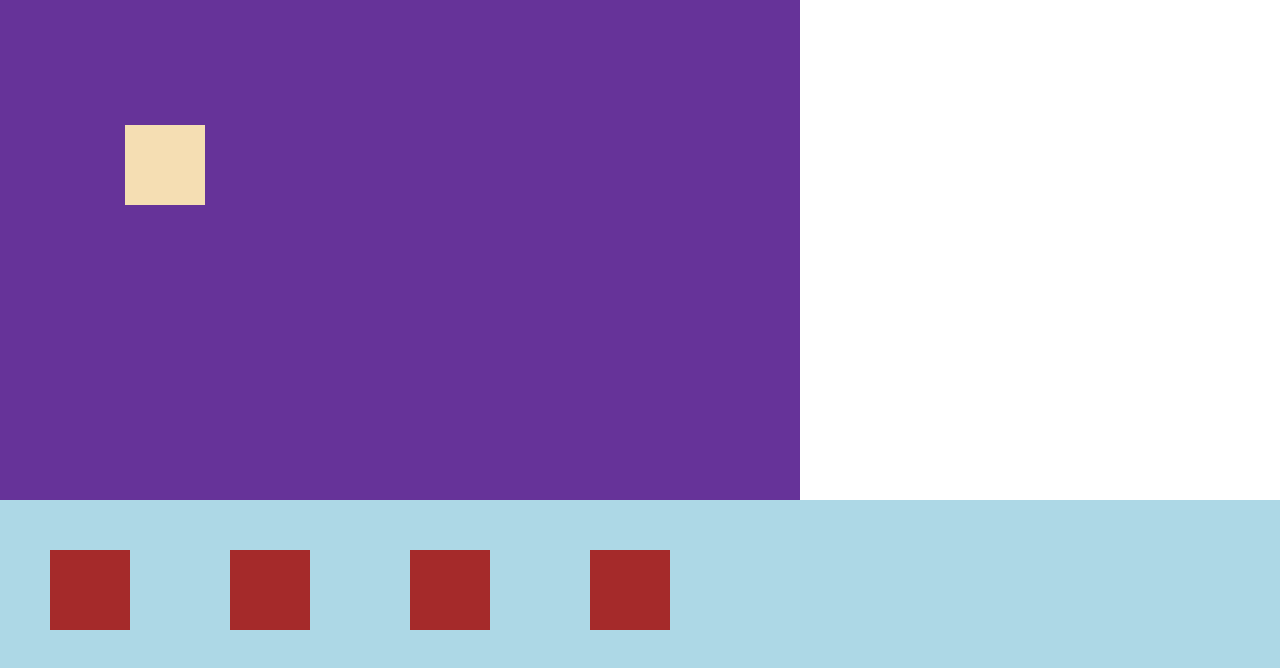
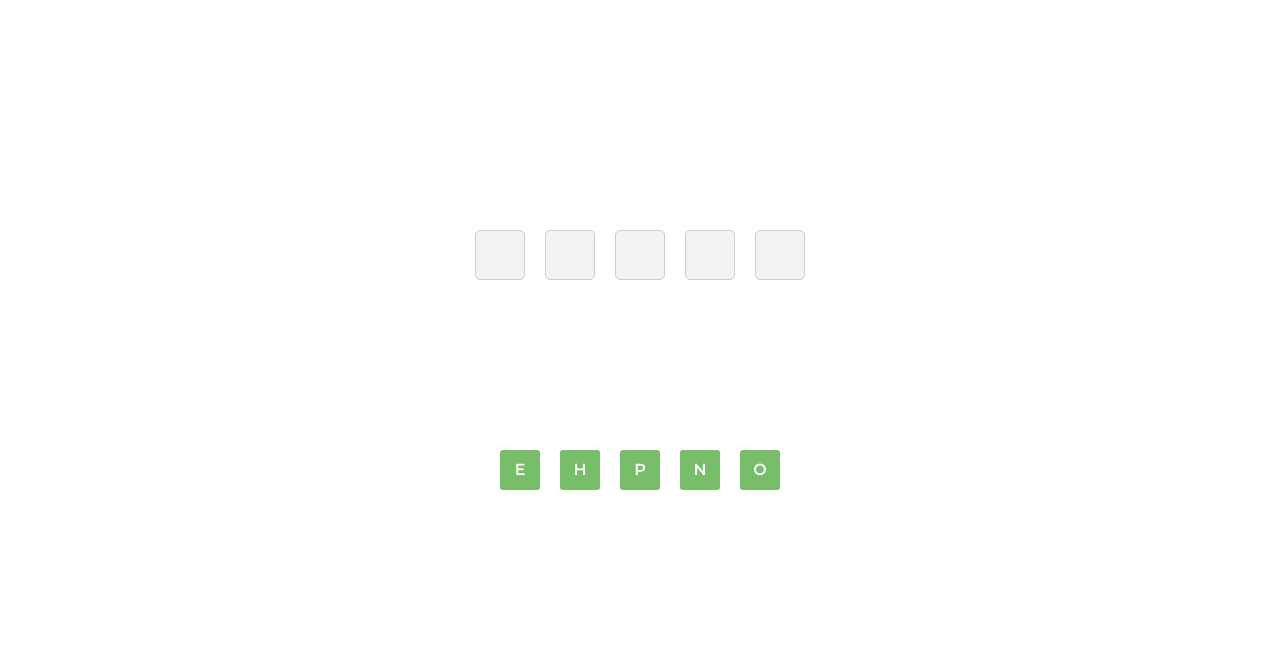
Before and after one commit to Skwal98/AngularDirectives, an Angular app: page /drag in a window 1280 px wide. Shown: the top 668 px of the page. Built offline with nearby package versions, Linux system fonts and the light colour scheme.

Commit message:
split services, implement drop container

```diff
--- a/src/app/components/drag-drop/drag-drop.component.html
+++ b/src/app/components/drag-drop/drag-drop.component.html
@@ -1,50 +1,79 @@
-<div class="main">
-  <div #dv drag (myDrag)='drag($event)' (dragStart)='start()' (dragStop)='stop()' (myDropped)='onDropped($event)' class="inner">
-  </div>
-</div>
-
-<div class="drop-zone">
-
-
-  <div myDrop id='first' class="drop-block"></div>
-  <div myDrop id='second' class="drop-block"></div>
-  <div myDrop id='third' class="drop-block"></div>
-  <div myDrop id='fourth' class="drop-block"></div>
+<div class="common">
+    <div class="drop-block">
+      <div myDrop
+          *ngFor="let answer of answers"
+          [receiver]='!answer.isAnswered'
+          [value]='answer'
+          class="letter-container">
+          <span *ngIf="answer.isAnswered">
+            {{answer.letter}}
+          </span>
+        </div>
+    </div>
+    <div class="drag-block">
+      <div myDrag
+          *ngFor="let letter of letters"
+          (myDropped)='onDropped($event)'
+          [value]='letter'
+          class="letter">
+          {{letter}}
+        </div>
+    </div>
 </div>
 
 <style>
-  .main{
-    position: relative;
-    display: block;
-    background-color: rebeccapurple;
-    width: 100vh;
-    height: 500px;
+  .common{
+    display: flex;
+    align-items: center;
+    justify-content: center;
+    flex-direction: column;
+    min-height: 90vh;
   }
 
-  .inner {
-    background-color: wheat;
-    position: relative;
-    display: inline-block;
-    margin: 125px;
-    height: 80px;
-    width: 80px;
-    z-index: 100;
+  .drop-block, .drag-block{
+    display: flex;
+    justify-content: center;
   }
 
-  .drop-zone{
-    position: relative;
-    display: block;
-    background-color: lightblue;
-    width: 100%;
-    height: 400px;
+  .drag-block{
+    margin-top: 150px;
   }
 
-  .drop-block{
-    position: relative;
-    display: inline-block;
-    height: 80px;
-    width: 80px;
-    background-color: brown;
-    margin: 50px;
+  .letter-container{
+    height: 50px;
+    width: 50px;
+    margin:10px;
+    background-color: #f3f3f3;
+    border: 1px solid;
+    border-color: #cecece;
+    border-radius: 5px;
+    display: flex;
+    align-items: center;
+    justify-content: center;
+    font-family: 'Montserrat', sans-serif;
+  }
+
+  .letter{
+    height: 40px;
+    width: 40px;
+    margin: 10px;
+    background-color: #76be67;
+    color: white;
+    display: flex;
+    align-items: center;
+    justify-content: center;
+    border-radius: 3px;
+    user-select: none;
+    cursor: pointer;
+    font-family: 'Montserrat', sans-serif;
+  }
+
+  .fail{
+    background-color: #ff5e5e;
+  }
+
+  .isMoving{
+    z-index: 9999;
+    box-shadow: 0 0 10px rgba(0,0,0,0.3);
   }
 </style>
--- a/src/app/components/drag-drop/drag-drop.component.ts
+++ b/src/app/components/drag-drop/drag-drop.component.ts
@@ -1,7 +1,7 @@
-import { animate, AnimationBuilder, AnimationPlayer, style } from '@angular/animations';
-import { Component, ElementRef, ViewChild } from '@angular/core';
-import { fromEvent } from 'rxjs';
-import { Dropped, Point } from '../../core/directives/drag.directive';
+import { Component } from '@angular/core';
+import { Dropped } from '../models/dropped.model';
+import { shuffle } from '../utils/common.utils';
+import { Answer } from './models/answer.model';
 
 @Component({
   selector: 'app-drag',
@@ -9,47 +9,22 @@ import { Dropped, Point } from '../../core/directives/drag.directive';
   styleUrls: ['./drag-drop.component.sass']
 })
 export class DragDropComponent {
-  title = 'AngularDirectives';
-  @ViewChild('dv') div: ElementRef;
+  answers: Answer[];
+  letters: string[];
 
-  constructor(private _ab: AnimationBuilder) {
-
-  }
-
-  first = true;
-
-  drag(point: Point){
-    const {style} = this.div.nativeElement;
-    const finalX = point[0] - this.initial[0];
-    const finalY = point[1] - this.initial[1];
-    style.transform = `translate(${finalX}px, ${finalY}px)`
-  }
-
-
-  initial: [number, number];
-  start(){
-    const element = this.div.nativeElement;
-    this.initial = [element.offsetLeft + element.clientWidth / 2, element.offsetTop + element.clientHeight / 2];
-  }
-
-  stop(){
-    const elStyle = this.div.nativeElement.style;
-    const returnAnimation = this._ab.build([
-      style({ transform: elStyle.transform }),
-      animate(200, style({ transform: `translate(0px, 0px)` }))
-    ]);
-
-
-    const player = returnAnimation.create(this.div.nativeElement);
-    player.onDone(() => {
-      elStyle.transform =  `translate(0px, 0px)`;
-      player.destroy()
-    });
-    player.play();
+  constructor() {
+    const word = "Phone".toUpperCase();
+    this.answers = word.split('').map(x => new Answer(x, false));
+    this.letters = shuffle(word.split(''));
   }
 
   onDropped(dropped: Dropped){
-    //dropped.container.element.nativeElement;
-    console.log(dropped);
+    const answer = dropped.container.value;
+    if (answer.letter === dropped.item.value){
+      answer.isAnswered = true;
+      dropped.item.element.nativeElement.remove();
+    } else {
+      dropped.item.element.nativeElement.classList.add('fail');
+    }
   }
 }
--- /dev/null
+++ b/src/app/components/drag-drop/models/answer.model.ts
@@ -0,0 +1,6 @@
+export class Answer {
+    constructor(
+      public letter: string,
+      public isAnswered: boolean) {
+    }
+  }
--- /dev/null
+++ b/src/app/components/models/dropped.model.ts
@@ -0,0 +1,8 @@
+import { DragDirective } from "src/app/core/directives/drag.directive";
+import { DropDirective } from "src/app/core/directives/drop.directive";
+
+export class Dropped{
+    constructor(
+    readonly container: DropDirective<any>,
+    readonly item?: DragDirective){}
+  }
--- /dev/null
+++ b/src/app/components/services/animation.service.ts
@@ -0,0 +1,26 @@
+import { animate, AnimationBuilder, AnimationFactory, style } from "@angular/animations";
+import { ElementRef, Inject, Injectable } from "@angular/core";
+
+const NULL_TRANSFORM = `translate(0px, 0px)`;
+@Injectable()
+export class AnimationService {
+    constructor(readonly _ab: AnimationBuilder,
+        @Inject(ElementRef) readonly elementRef: ElementRef<HTMLElement>) {
+    }
+
+    public animateToNullTransform(){
+      const elStyle = this.elementRef.nativeElement.style;
+      const animation = this._ab.build([
+        style({ transform: elStyle.transform }),
+        animate(200, style({ transform: NULL_TRANSFORM }))
+      ]);
+      this._play(animation, () => elStyle.transform =  NULL_TRANSFORM);
+    }
+
+    private _play(animation: AnimationFactory, doneCallbak: () => void){
+        const player = animation.create(this.elementRef.nativeElement);
+        player.onDone(doneCallbak);
+        player.onDone(() => player.destroy());
+        player.play();
+    }
+}
--- /dev/null
+++ b/src/app/components/services/drag-drop.service.ts
@@ -0,0 +1,51 @@
+import { DOCUMENT } from "@angular/common";
+import { ElementRef, Inject, Injectable, Output } from "@angular/core";
+import { fromEvent, merge, Observable } from "rxjs";
+import { map, share, switchMap, take, takeUntil } from "rxjs/operators";
+import { Point } from "src/app/types/common.type";
+
+@Injectable()
+export class DragDropService {
+
+    @Output('dragMove') readonly move$: Observable<Point>;
+    @Output('dragStart') readonly start$: Observable<Point>;
+    @Output('dragEnd') readonly end$: Observable<Point>;
+
+    constructor(
+        @Inject(ElementRef) {nativeElement}: ElementRef<Element>,
+        @Inject(DOCUMENT) documentRef: Document,
+    ) {
+        const mouseDown$ = fromEvent(nativeElement, 'mousedown');
+        const mouseMove$ = fromEvent(documentRef, 'mousemove');
+        const mouseLeave$ = fromEvent(documentRef, 'mouseleave');
+        const mouseUp$ = fromEvent(documentRef, 'mouseup');
+
+        const moveUntil$ = merge(mouseUp$, mouseLeave$);
+
+        this.start$ = mouseDown$.pipe(
+          switchMap(() => mouseMove$.pipe(take(1), takeUntil(moveUntil$))),
+          share(),
+          map((x: MouseEvent) => {
+            x.preventDefault();
+            return [x.clientX, x.clientY];
+          })
+        );
+
+        this.end$ = this.start$.pipe(
+          switchMap(() => moveUntil$.pipe(take(1))),
+          share(),
+          map((x: MouseEvent) => {
+            x.preventDefault();
+            return [x.clientX, x.clientY];
+          })
+        );
+
+        this.move$ = this.start$.pipe(
+          switchMap(() => mouseMove$.pipe(takeUntil(moveUntil$))),
+          map((x: MouseEvent) => {
+            x.preventDefault();
+            return [x.clientX, x.clientY];
+          })
+        );
+    }
+}
--- /dev/null
+++ b/src/app/components/utils/common.utils.ts
@@ -0,0 +1,17 @@
+export function shuffle(array) {
+    let currentIndex = array.length,  randomIndex;
+
+    // While there remain elements to shuffle...
+    while (currentIndex != 0) {
+
+      // Pick a remaining element...
+      randomIndex = Math.floor(Math.random() * currentIndex);
+      currentIndex--;
+
+      // And swap it with the current element.
+      [array[currentIndex], array[randomIndex]] = [
+        array[randomIndex], array[currentIndex]];
+    }
+
+    return array;
+  }
--- a/src/app/core/directives/drop.directive.ts
+++ b/src/app/core/directives/drop.directive.ts
@@ -1,33 +1,28 @@
-import { DOCUMENT } from '@angular/common';
 import {
   Directive,
   ElementRef,
-  Inject,
-  inject,
-  Input,
-  Optional,
-  Output,
+  Input
 } from '@angular/core';
-import { Observable } from 'rxjs';
-import { Point } from './drag.directive';
+import { Point } from 'src/app/types/common.type';
 
 @Directive({
   selector: '[myDrop]',
 })
-export class DropDirective {
+export class DropDirective<T> {
   @Input('id') id: string;
-  @Output('myDrop') drop$: Observable<unknown>;
+  @Input('receiver') receiver = true;
+  @Input('value') value: T;
 
-  private static _dropContainners: DropDirective[] = [];
-  readonly element: ElementRef<HTMLElement>;
+  private static _dropContainners: DropDirective<any>[] = [];
+  readonly element: ElementRef;
 
   constructor(elementRef: ElementRef) {
     DropDirective._dropContainners.push(this);
     this.element = elementRef;
   }
 
-  public static checkInArea(point: Point): DropDirective | null {
-    return this._dropContainners.find((x) => {
+  public static checkInArea(point: Point): DropDirective<any> | null {
+    return this._dropContainners.filter(x => x.receiver).find((x) => {
       const dropRect = x.element.nativeElement.getBoundingClientRect();
       const pointX = point[0];
       const pointY = point[1];
--- /dev/null
+++ b/src/app/types/common.type.ts
@@ -0,0 +1 @@
+export type Point = [number, number];
--- a/src/index.html
+++ b/src/index.html
@@ -7,6 +7,9 @@
   <meta name="viewport" content="width=device-width, initial-scale=1">
   <link rel="icon" type="image/x-icon" href="favicon.ico">
   <link rel="stylesheet" href="https://maxcdn.bootstrapcdn.com/bootstrap/4.0.0/css/bootstrap.min.css" integrity="sha384-Gn5384xqQ1aoWXA+058RXPxPg6fy4IWvTNh0E263XmFcJlSAwiGgFAW/dAiS6JXm" crossorigin="anonymous">
+  <link rel="preconnect" href="https://fonts.googleapis.com">
+  <link rel="preconnect" href="https://fonts.gstatic.com" crossorigin>
+  <link href="https://fonts.googleapis.com/css2?family=Montserrat:wght@600&display=swap" rel="stylesheet">
 </head>
 <body>
   <app-root></app-root>
```
Also changed, not shown: src/app/core/directives/drag.directive.ts (+39 -100 lines).
